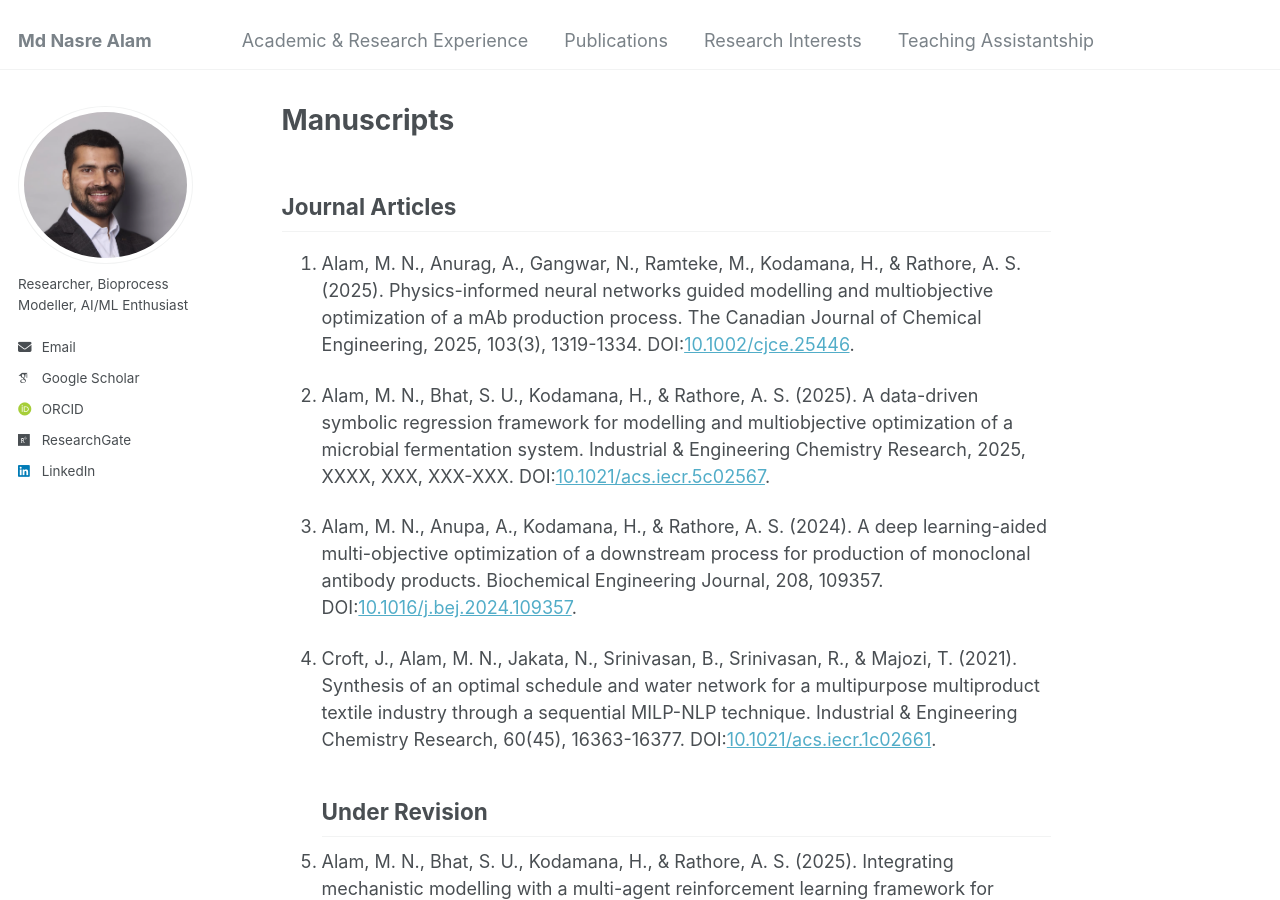
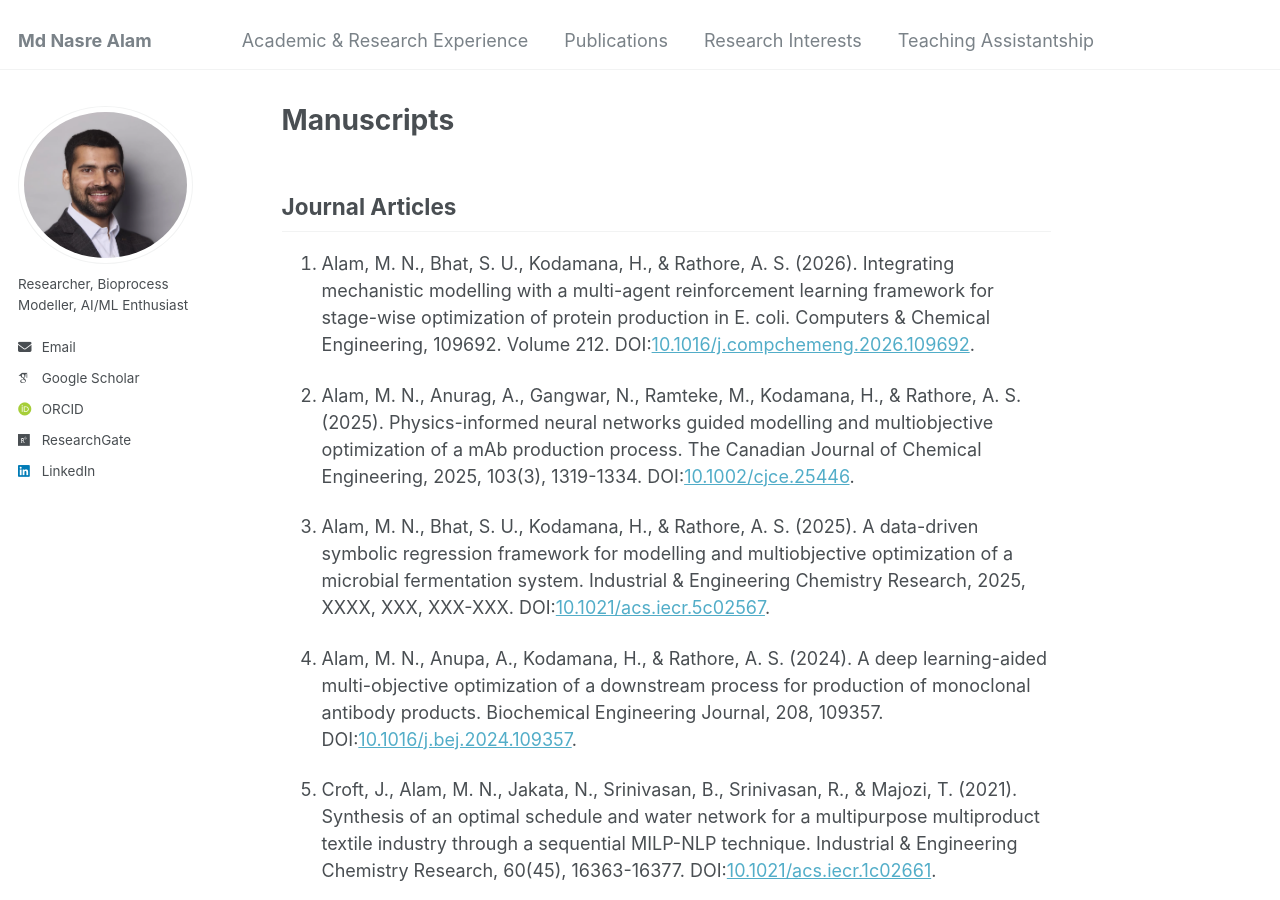
Before and after one commit to mdnasreiit/mdnasreiit.github.io, a Jekyll site: the page built from _pages/markdown.md, in a window 1280 px wide and 900 px high. Built offline with Jekyll 4.4.1, drawn with Linux system fonts in a browser that asks for light colours; some web fonts are replaced.

Commit message:
Update journal articles in markdown file

```diff
--- a/_pages/markdown.md
+++ b/_pages/markdown.md
@@ -10,13 +10,15 @@ redirect_from:
 
 ## Journal Articles
 
-1. Alam, M. N., Anurag, A., Gangwar, N., Ramteke, M., Kodamana, H., & Rathore, A. S. (2025). Physics-informed neural networks guided modelling and multiobjective optimization of a mAb production process. The Canadian Journal of Chemical Engineering, 2025, 103(3), 1319-1334. DOI:[10.1002/cjce.25446](https://doi.org/10.1002/cjce.25446).<br>
+1. Alam, M. N., Bhat, S. U., Kodamana, H., & Rathore, A. S. (2026). Integrating mechanistic modelling with a multi-agent reinforcement learning framework for stage-wise optimization of protein production in E. coli. Computers & Chemical Engineering, 109692. Volume 212. DOI:[10.1016/j.compchemeng.2026.109692](https://doi.org/10.1016/j.compchemeng.2026.109692).<br>
 
-2. Alam, M. N., Bhat, S. U., Kodamana, H., & Rathore, A. S. (2025). A data-driven symbolic regression framework for modelling and multiobjective optimization of a microbial fermentation system. Industrial & Engineering Chemistry Research, 2025, XXXX, XXX, XXX-XXX. DOI:[10.1021/acs.iecr.5c02567](https://doi.org/10.1021/acs.iecr.5c02567).<br>
+2. Alam, M. N., Anurag, A., Gangwar, N., Ramteke, M., Kodamana, H., & Rathore, A. S. (2025). Physics-informed neural networks guided modelling and multiobjective optimization of a mAb production process. The Canadian Journal of Chemical Engineering, 2025, 103(3), 1319-1334. DOI:[10.1002/cjce.25446](https://doi.org/10.1002/cjce.25446).<br>
 
-3. Alam, M. N., Anupa, A., Kodamana, H., & Rathore, A. S. (2024). A deep learning-aided multi-objective optimization of a downstream process for production of monoclonal antibody products. Biochemical Engineering Journal, 208, 109357. DOI:[10.1016/j.bej.2024.109357](https://www.sciencedirect.com/science/article/pii/S1369703X2400144X).<br>
+3. Alam, M. N., Bhat, S. U., Kodamana, H., & Rathore, A. S. (2025). A data-driven symbolic regression framework for modelling and multiobjective optimization of a microbial fermentation system. Industrial & Engineering Chemistry Research, 2025, XXXX, XXX, XXX-XXX. DOI:[10.1021/acs.iecr.5c02567](https://doi.org/10.1021/acs.iecr.5c02567).<br>
 
-4. Croft, J., Alam, M. N., Jakata, N., Srinivasan, B., Srinivasan, R., & Majozi, T. (2021). Synthesis of an optimal schedule and water network for a multipurpose multiproduct textile industry through a sequential MILP-NLP technique. Industrial & Engineering Chemistry Research, 60(45), 16363-16377. DOI:[10.1021/acs.iecr.1c02661](https://pubs.acs.org/doi/full/10.1021/acs.iecr.1c02661). <br>
+4. Alam, M. N., Anupa, A., Kodamana, H., & Rathore, A. S. (2024). A deep learning-aided multi-objective optimization of a downstream process for production of monoclonal antibody products. Biochemical Engineering Journal, 208, 109357. DOI:[10.1016/j.bej.2024.109357](https://www.sciencedirect.com/science/article/pii/S1369703X2400144X).<br>
+
+5. Croft, J., Alam, M. N., Jakata, N., Srinivasan, B., Srinivasan, R., & Majozi, T. (2021). Synthesis of an optimal schedule and water network for a multipurpose multiproduct textile industry through a sequential MILP-NLP technique. Industrial & Engineering Chemistry Research, 60(45), 16363-16377. DOI:[10.1021/acs.iecr.1c02661](https://pubs.acs.org/doi/full/10.1021/acs.iecr.1c02661). <br>
 
    ## Under Revision
 
```
